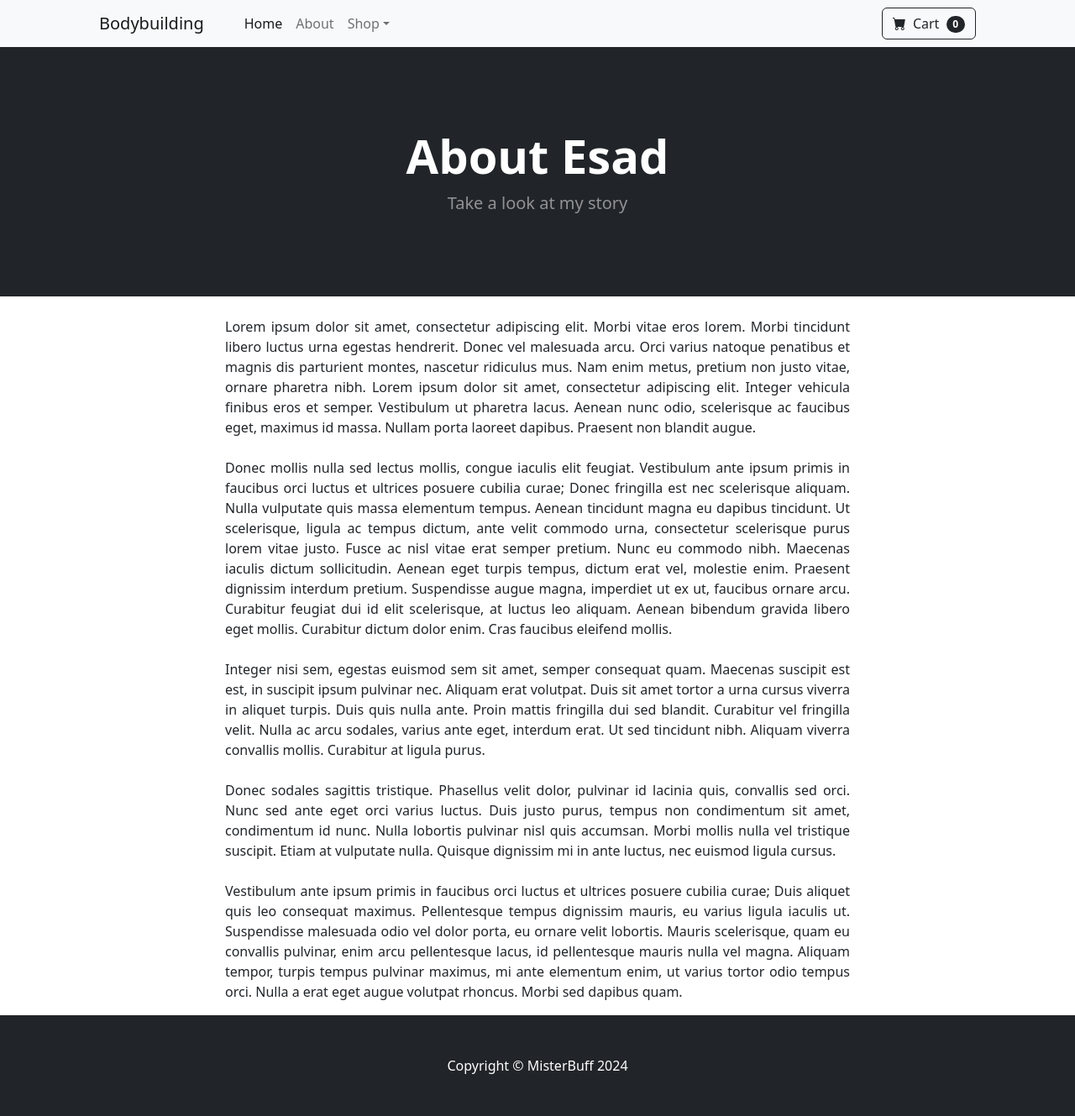
After one commit to EsadMrkulic/gym_ecommerce, a Django app: page /about/ in a window 1280 px wide. The commit adds this page. Shown: the whole page at 84% size. Run offline with Django 4.2, Linux system fonts and the light colour scheme; some libraries are stand-ins or nearby versions.

Commit message:
base & nav template, and about page

```diff
--- /dev/null
+++ b/store/templates/about.html
@@ -0,0 +1,40 @@
+{% extends 'base.html' %}
+
+{% block content %}
+<!-- Header-->
+    <header class="bg-dark py-5">
+        <div class="container px-4 px-lg-5 my-5">
+            <div class="text-center text-white">
+                <h1 class="display-4 fw-bolder">About Esad</h1>
+                <p class="lead fw-normal text-white-50 mb-0">Take a look at my story</p>
+            </div>
+        </div>
+    </header>
+
+    <div class="container">
+        <div class="row">
+            <center>
+                <div class="col-8">
+                    <p align="justify">
+                        <br/>
+                        Lorem ipsum dolor sit amet, consectetur adipiscing elit. Morbi vitae eros lorem. Morbi tincidunt libero luctus urna egestas hendrerit. Donec vel malesuada arcu. Orci varius natoque penatibus et magnis dis parturient montes, nascetur ridiculus mus. Nam enim metus, pretium non justo vitae, ornare pharetra nibh. Lorem ipsum dolor sit amet, consectetur adipiscing elit. Integer vehicula finibus eros et semper. Vestibulum ut pharetra lacus. Aenean nunc odio, scelerisque ac faucibus eget, maximus id massa. Nullam porta laoreet dapibus. Praesent non blandit augue.
+                        <br/>
+                        <br/>
+                        Donec mollis nulla sed lectus mollis, congue iaculis elit feugiat. Vestibulum ante ipsum primis in faucibus orci luctus et ultrices posuere cubilia curae; Donec fringilla est nec scelerisque aliquam. Nulla vulputate quis massa elementum tempus. Aenean tincidunt magna eu dapibus tincidunt. Ut scelerisque, ligula ac tempus dictum, ante velit commodo urna, consectetur scelerisque purus lorem vitae justo. Fusce ac nisl vitae erat semper pretium. Nunc eu commodo nibh. Maecenas iaculis dictum sollicitudin. Aenean eget turpis tempus, dictum erat vel, molestie enim. Praesent dignissim interdum pretium. Suspendisse augue magna, imperdiet ut ex ut, faucibus ornare arcu. Curabitur feugiat dui id elit scelerisque, at luctus leo aliquam. Aenean bibendum gravida libero eget mollis. Curabitur dictum dolor enim. Cras faucibus eleifend mollis.
+                        <br/>
+                        <br/>
+                        Integer nisi sem, egestas euismod sem sit amet, semper consequat quam. Maecenas suscipit est est, in suscipit ipsum pulvinar nec. Aliquam erat volutpat. Duis sit amet tortor a urna cursus viverra in aliquet turpis. Duis quis nulla ante. Proin mattis fringilla dui sed blandit. Curabitur vel fringilla velit. Nulla ac arcu sodales, varius ante eget, interdum erat. Ut sed tincidunt nibh. Aliquam viverra convallis mollis. Curabitur at ligula purus.
+                        <br/>
+                        <br/>
+                        Donec sodales sagittis tristique. Phasellus velit dolor, pulvinar id lacinia quis, convallis sed orci. Nunc sed ante eget orci varius luctus. Duis justo purus, tempus non condimentum sit amet, condimentum id nunc. Nulla lobortis pulvinar nisl quis accumsan. Morbi mollis nulla vel tristique suscipit. Etiam at vulputate nulla. Quisque dignissim mi in ante luctus, nec euismod ligula cursus.
+                        <br/>
+                        <br/>
+                        Vestibulum ante ipsum primis in faucibus orci luctus et ultrices posuere cubilia curae; Duis aliquet quis leo consequat maximus. Pellentesque tempus dignissim mauris, eu varius ligula iaculis ut. Suspendisse malesuada odio vel dolor porta, eu ornare velit lobortis. Mauris scelerisque, quam eu convallis pulvinar, enim arcu pellentesque lacus, id pellentesque mauris nulla vel magna. Aliquam tempor, turpis tempus pulvinar maximus, mi ante elementum enim, ut varius tortor odio tempus orci. Nulla a erat eget augue volutpat rhoncus. Morbi sed dapibus quam.
+                        <br/>
+                    </p>
+                </div>
+            </center>
+        </div>
+    </div>
+
+{% endblock %}
--- /dev/null
+++ b/store/templates/base.html
@@ -0,0 +1,33 @@
+{% load static %}
+
+<!DOCTYPE html>
+<html lang="en">
+    <head>
+        <meta charset="utf-8" />
+        <meta name="viewport" content="width=device-width, initial-scale=1, shrink-to-fit=no" />
+        <meta name="description" content="" />
+        <meta name="author" content="" />
+        <title>Django Ecommerce</title>
+        <!-- Favicon-->
+        <link rel="icon" type="image/x-icon" href="{% static 'assets/favicon.ico' %}" />
+        <!-- Bootstrap icons-->
+        <link href="https://cdn.jsdelivr.net/npm/bootstrap-icons@1.5.0/font/bootstrap-icons.css" rel="stylesheet" />
+        <!-- Core theme CSS (includes Bootstrap)-->
+        <link href="{% static 'css/styles.css' %}" rel="stylesheet" />
+    </head>
+    <body>
+        {% include 'navbar.html' %}
+
+        {% block content %}
+        {% endblock %}
+
+        <!-- Footer-->
+        <footer class="py-5 bg-dark">
+            <div class="container"><p class="m-0 text-center text-white">Copyright &copy; MisterBuff 2024</p></div>
+        </footer>
+        <!-- Bootstrap core JS-->
+        <script src="https://cdn.jsdelivr.net/npm/bootstrap@5.2.3/dist/js/bootstrap.bundle.min.js"></script>
+        <!-- Core theme JS-->
+        <script src="{% static 'js/scripts.js' %}"></script>
+    </body>
+</html>
--- /dev/null
+++ b/store/templates/navbar.html
@@ -0,0 +1,29 @@
+<!-- Navigation-->
+<nav class="navbar sticky-top navbar-expand-lg navbar-light bg-light">
+    <div class="container px-4 px-lg-5">
+        <a class="navbar-brand" href="{% url 'home' %}">Bodybuilding</a>
+        <button class="navbar-toggler" type="button" data-bs-toggle="collapse" data-bs-target="#navbarSupportedContent" aria-controls="navbarSupportedContent" aria-expanded="false" aria-label="Toggle navigation"><span class="navbar-toggler-icon"></span></button>
+        <div class="collapse navbar-collapse" id="navbarSupportedContent">
+            <ul class="navbar-nav me-auto mb-2 mb-lg-0 ms-lg-4">
+                <li class="nav-item"><a class="nav-link active" aria-current="page" href="{% url 'home' %}">Home</a></li>
+                <li class="nav-item"><a class="nav-link" href="{% url 'about' %}">About</a></li>
+                <li class="nav-item dropdown">
+                    <a class="nav-link dropdown-toggle" id="navbarDropdown" href="#" role="button" data-bs-toggle="dropdown" aria-expanded="false">Shop</a>
+                    <ul class="dropdown-menu" aria-labelledby="navbarDropdown">
+                        <li><a class="dropdown-item" href="#!">All Products</a></li>
+                        <li><hr class="dropdown-divider" /></li>
+                        <li><a class="dropdown-item" href="#!">Popular Items</a></li>
+                        <li><a class="dropdown-item" href="#!">New Arrivals</a></li>
+                    </ul>
+                </li>
+            </ul>
+            <form class="d-flex">
+                <button class="btn btn-outline-dark" type="submit">
+                    <i class="bi-cart-fill me-1"></i>
+                    Cart
+                    <span class="badge bg-dark text-white ms-1 rounded-pill">0</span>
+                </button>
+            </form>
+        </div>
+    </div>
+</nav>
--- a/store/urls.py
+++ b/store/urls.py
@@ -3,4 +3,5 @@ from django.urls import path
 
 urlpatterns = [
     path("", views.home, name="home"),  # URL for the homepage
+    path("about/", views.about, name="about"),
 ]
--- a/store/views.py
+++ b/store/views.py
@@ -11,3 +11,8 @@ def home(request):
     products = Product.objects.all()
 
     return render(request, "home.html", {"products": products})
+
+
+# About is view
+def about(request):
+    return render(request, "about.html", {})
```
Also changed, not shown: store/templates/home.html (+3 -57 lines), db.sqlite3, media/uploads/product/IMG-7287.jpg (added), media/uploads/product/IMG-7287_anFIj5w.jpg (added), media/uploads/product/Screenshot_67.png (added), 1 other file.
